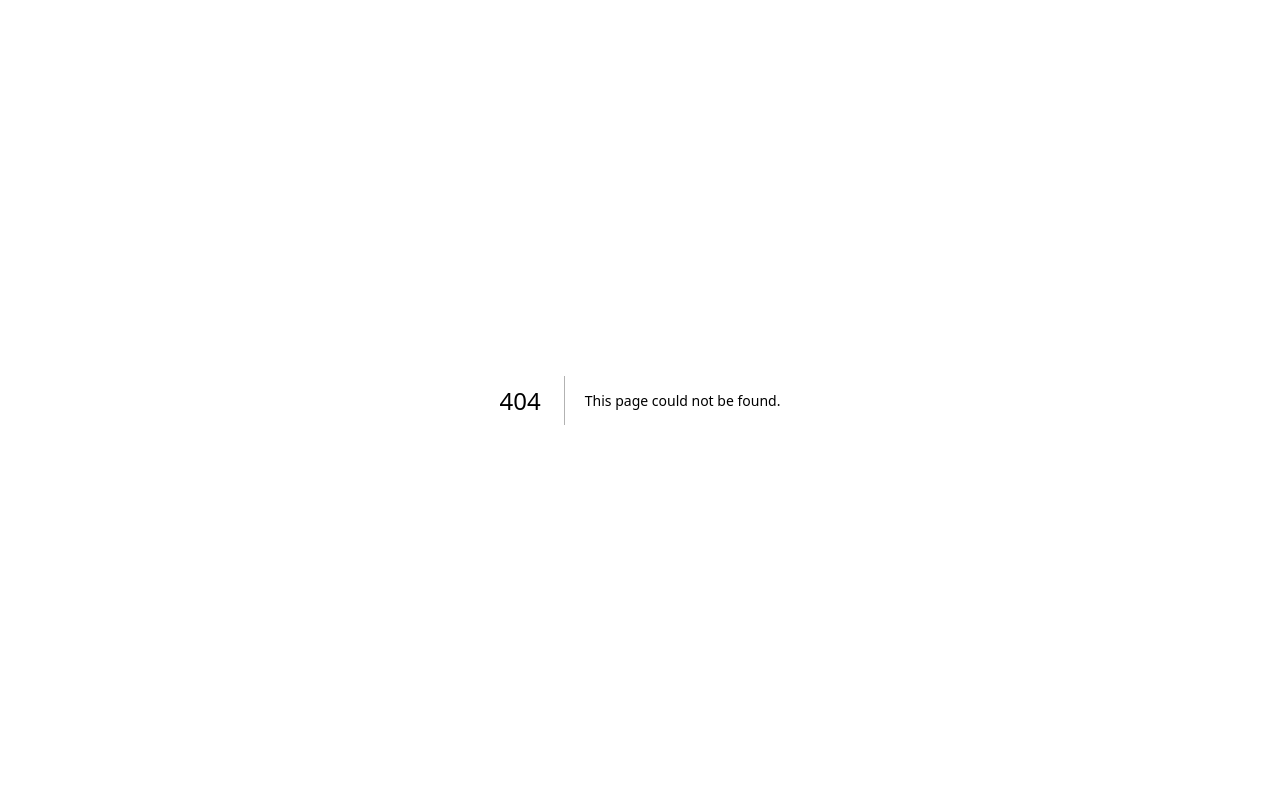
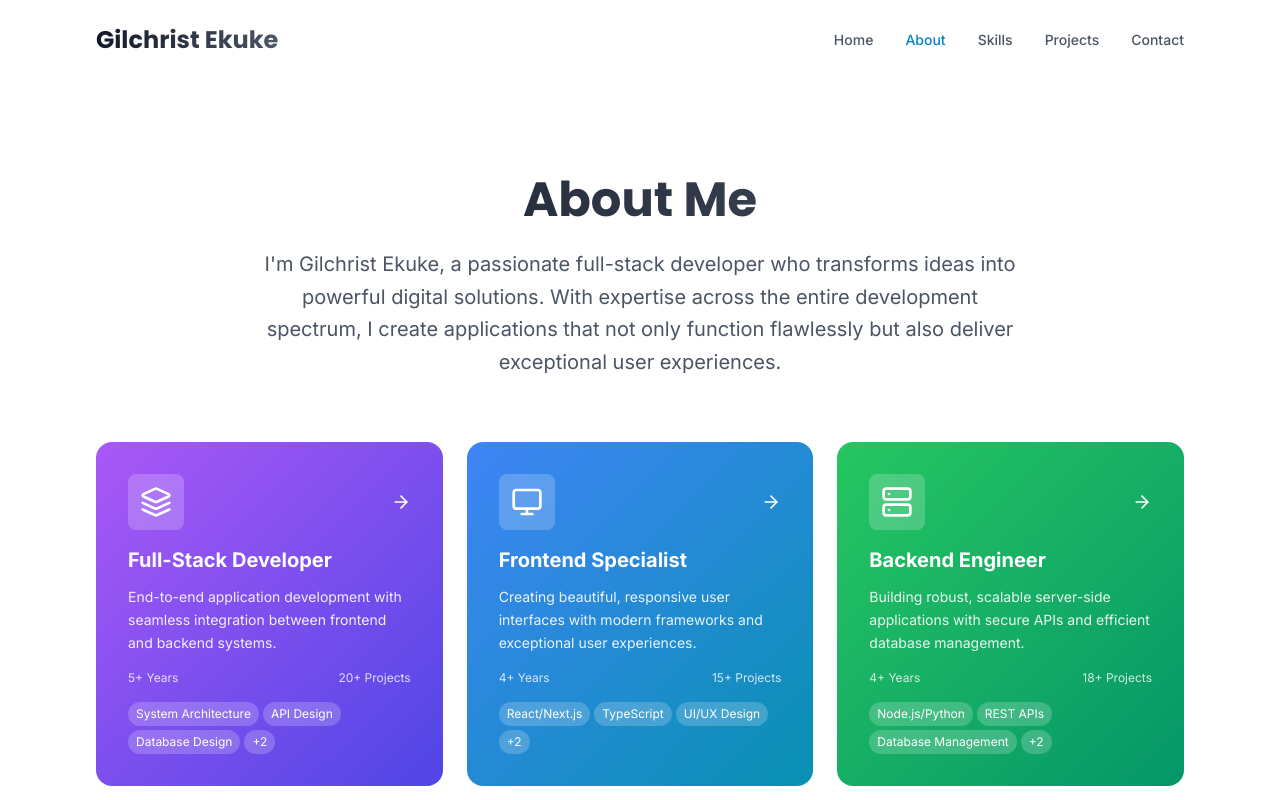
Before and after one commit to Ikanga93/personal-website, a Next.js app: page /about in a window 1280 px wide. Before the commit this address had no page. Shown: the top 800 px of the page. Built offline with nearby package versions, Linux system fonts and the light colour scheme.

Commit message:
about page added

```diff
--- /dev/null
+++ b/app/about/page.tsx
@@ -0,0 +1,22 @@
+import Header from '@/components/Header'
+import About from '@/components/About'
+import Footer from '@/components/Footer'
+import type { Metadata } from 'next'
+
+export const metadata: Metadata = {
+  title: 'About Me - Gilchrist Ekuke',
+  description: 'Learn more about Gilchrist Ekuke, a passionate full-stack developer with expertise in modern web technologies, frontend development, and backend engineering.',
+  keywords: 'about Gilchrist Ekuke, full-stack developer, frontend specialist, backend engineer, web developer portfolio',
+}
+
+export default function AboutPage() {
+  return (
+    <main className="min-h-screen">
+      <Header />
+      <div className="pt-20">
+        <About />
+      </div>
+      <Footer />
+    </main>
+  )
+}
--- /dev/null
+++ b/app/not-found.tsx
@@ -0,0 +1,42 @@
+'use client'
+
+import Header from '@/components/Header'
+import Footer from '@/components/Footer'
+import Link from 'next/link'
+import { ArrowLeft, Home } from 'lucide-react'
+
+export default function NotFound() {
+  return (
+    <main className="min-h-screen">
+      <Header />
+      <div className="pt-20 flex-1 flex items-center justify-center">
+        <div className="container-custom text-center">
+          <div className="max-w-md mx-auto">
+            <h1 className="text-6xl font-display font-bold text-primary-600 mb-4">404</h1>
+            <h2 className="text-3xl font-bold text-gray-900 mb-4">Page Not Found</h2>
+            <p className="text-gray-600 mb-8">
+              Sorry, the page you're looking for doesn't exist or has been moved.
+            </p>
+            <div className="flex flex-col sm:flex-row gap-4 justify-center">
+              <Link
+                href="/"
+                className="inline-flex items-center space-x-2 btn-primary group"
+              >
+                <Home size={20} />
+                <span>Go Home</span>
+              </Link>
+              <button
+                onClick={() => window.history.back()}
+                className="inline-flex items-center space-x-2 btn-secondary group"
+              >
+                <ArrowLeft size={20} />
+                <span>Go Back</span>
+              </button>
+            </div>
+          </div>
+        </div>
+      </div>
+      <Footer />
+    </main>
+  )
+}
--- /dev/null
+++ b/components/AboutPreview.tsx
@@ -0,0 +1,92 @@
+'use client'
+
+import { motion } from 'framer-motion'
+import { ArrowRight, Code, Database, Layers } from 'lucide-react'
+import Link from 'next/link'
+
+const AboutPreview = () => {
+  const developmentAreas = [
+    {
+      icon: <Layers className="w-8 h-8" />,
+      title: "Full-Stack",
+      description: "End-to-end development",
+      gradient: "from-blue-500 to-purple-600"
+    },
+    {
+      icon: <Code className="w-8 h-8" />,
+      title: "Frontend",
+      description: "Beautiful user interfaces",
+      gradient: "from-green-500 to-teal-600"
+    },
+    {
+      icon: <Database className="w-8 h-8" />,
+      title: "Backend",
+      description: "Scalable server solutions",
+      gradient: "from-orange-500 to-red-600"
+    }
+  ]
+
+  return (
+    <section id="about" className="section-padding bg-white">
+      <div className="container-custom">
+        <motion.div
+          initial={{ opacity: 0, y: 20 }}
+          whileInView={{ opacity: 1, y: 0 }}
+          transition={{ duration: 0.6 }}
+          viewport={{ once: true }}
+          className="text-center mb-16"
+        >
+          <h2 className="text-4xl md:text-5xl font-display font-bold text-gray-900 mb-6">
+            About Me
+          </h2>
+          <p className="text-xl text-gray-600 max-w-3xl mx-auto leading-relaxed">
+            A passionate full-stack developer with expertise in modern web technologies,
+            dedicated to creating exceptional digital experiences.
+          </p>
+        </motion.div>
+
+        <div className="grid md:grid-cols-3 gap-8 mb-12">
+          {developmentAreas.map((area, index) => (
+            <motion.div
+              key={area.title}
+              initial={{ opacity: 0, y: 20 }}
+              whileInView={{ opacity: 1, y: 0 }}
+              transition={{ duration: 0.6, delay: index * 0.1 }}
+              viewport={{ once: true }}
+              className={`relative p-8 rounded-2xl bg-gradient-to-br ${area.gradient} text-white shadow-lg overflow-hidden group cursor-pointer`}
+            >
+              <div className="relative z-10">
+                <div className="mb-4 text-white/90">
+                  {area.icon}
+                </div>
+                <h3 className="text-2xl font-bold mb-2">{area.title}</h3>
+                <p className="text-white/90 leading-relaxed">
+                  {area.description}
+                </p>
+              </div>
+              <div className="absolute inset-0 bg-black/10 opacity-0 group-hover:opacity-100 transition-opacity duration-300" />
+            </motion.div>
+          ))}
+        </div>
+
+        <motion.div
+          initial={{ opacity: 0, y: 20 }}
+          whileInView={{ opacity: 1, y: 0 }}
+          transition={{ duration: 0.6, delay: 0.4 }}
+          viewport={{ once: true }}
+          className="text-center"
+        >
+          <Link
+            href="/about"
+            className="inline-flex items-center space-x-2 btn-primary group"
+          >
+            <span>Learn More About Me</span>
+            <ArrowRight size={20} className="group-hover:translate-x-1 transition-transform" />
+          </Link>
+        </motion.div>
+      </div>
+    </section>
+  )
+}
+
+export default AboutPreview
--- a/components/Header.tsx
+++ b/components/Header.tsx
@@ -2,60 +2,72 @@
 
 import { useState, useEffect } from 'react'
 import { Menu, X } from 'lucide-react'
+import { motion } from 'framer-motion'
+import Link from 'next/link'
+import { usePathname } from 'next/navigation'
 
 const Header = () => {
   const [isMenuOpen, setIsMenuOpen] = useState(false)
   const [isScrolled, setIsScrolled] = useState(false)
+  const pathname = usePathname()
 
   useEffect(() => {
     const handleScroll = () => {
-      setIsScrolled(window.scrollY > 50)
+      setIsScrolled(window.scrollY > 20)
     }
     window.addEventListener('scroll', handleScroll)
     return () => window.removeEventListener('scroll', handleScroll)
   }, [])
 
-  const scrollToSection = (sectionId: string) => {
-    const element = document.getElementById(sectionId)
-    if (element) {
-      element.scrollIntoView({ behavior: 'smooth' })
-      setIsMenuOpen(false)
-    }
+  const navLinks = [
+    { href: '/', label: 'Home' },
+    { href: '/about', label: 'About' },
+    { href: '/skills', label: 'Skills' },
+    { href: '/projects', label: 'Projects' },
+    { href: '/contact', label: 'Contact' },
+  ]
+
+  const isActive = (href: string) => {
+    if (href === '/') return pathname === '/'
+    return pathname.startsWith(href)
   }
 
   return (
-    <header
-      className={`fixed top-0 left-0 right-0 z-50 transition-all duration-300 ${
-        isScrolled ? 'bg-white/95 backdrop-blur-sm shadow-sm' : 'bg-transparent'
+    <motion.header
+      initial={{ y: -100 }}
+      animate={{ y: 0 }}
+      className={`fixed top-0 w-full z-50 transition-all duration-300 ${
+        isScrolled ? 'bg-white/95 backdrop-blur-md shadow-sm' : 'bg-transparent'
       }`}
     >
-      <div className="container-custom">
-        <div className="flex items-center justify-between h-16">
-          {/* Logo */}
-          <div
-            onClick={() => scrollToSection('hero')}
-            className="font-display font-bold text-xl cursor-pointer hover:text-gray-600 transition-colors"
-          >
+      <nav className="container-custom">
+        <div className="flex items-center justify-between h-20">
+          <Link href="/" className="font-display font-bold text-2xl text-gradient">
             Gilchrist Ekuke
-          </div>
+          </Link>
 
           {/* Desktop Navigation */}
-          <nav className="hidden md:flex items-center space-x-8">
-            {['About', 'Skills', 'Projects', 'Contact'].map((item) => (
-              <button
-                key={item}
-                onClick={() => scrollToSection(item.toLowerCase())}
-                className="text-gray-600 hover:text-gray-900 transition-colors font-medium"
+          <div className="hidden md:flex items-center space-x-8">
+            {navLinks.map((link) => (
+              <Link
+                key={link.href}
+                href={link.href}
+                className={`text-sm font-medium transition-colors hover:text-primary-600 ${
+                  isActive(link.href)
+                    ? 'text-primary-600'
+                    : 'text-gray-600'
+                }`}
               >
-                {item}
-              </button>
+                {link.label}
+              </Link>
             ))}
-          </nav>
+          </div>
 
           {/* Mobile Menu Button */}
           <button
+            className="md:hidden p-2"
             onClick={() => setIsMenuOpen(!isMenuOpen)}
-            className="md:hidden p-2 text-gray-600 hover:text-gray-900 transition-colors"
+            aria-label="Toggle menu"
           >
             {isMenuOpen ? <X size={24} /> : <Menu size={24} />}
           </button>
@@ -63,22 +75,30 @@
 
         {/* Mobile Navigation */}
         {isMenuOpen && (
-          <div className="md:hidden bg-white border-t border-gray-100 py-4">
-            <nav className="flex flex-col space-y-4">
-              {['About', 'Skills', 'Projects', 'Contact'].map((item) => (
-                <button
-                  key={item}
-                  onClick={() => scrollToSection(item.toLowerCase())}
-                  className="text-left text-gray-600 hover:text-gray-900 transition-colors font-medium py-2"
-                >
-                  {item}
-                </button>
-              ))}
-            </nav>
-          </div>
+          <motion.div
+            initial={{ opacity: 0, y: -20 }}
+            animate={{ opacity: 1, y: 0 }}
+            exit={{ opacity: 0, y: -20 }}
+            className="md:hidden bg-white border-t border-gray-100 py-4"
+          >
+            {navLinks.map((link) => (
+              <Link
+                key={link.href}
+                href={link.href}
+                className={`block px-4 py-2 text-sm font-medium transition-colors hover:text-primary-600 hover:bg-gray-50 ${
+                  isActive(link.href)
+                    ? 'text-primary-600 bg-primary-50'
+                    : 'text-gray-600'
+                }`}
+                onClick={() => setIsMenuOpen(false)}
+              >
+                {link.label}
+              </Link>
+            ))}
+          </motion.div>
         )}
-      </div>
-    </header>
+      </nav>
+    </motion.header>
   )
 }
 
```
